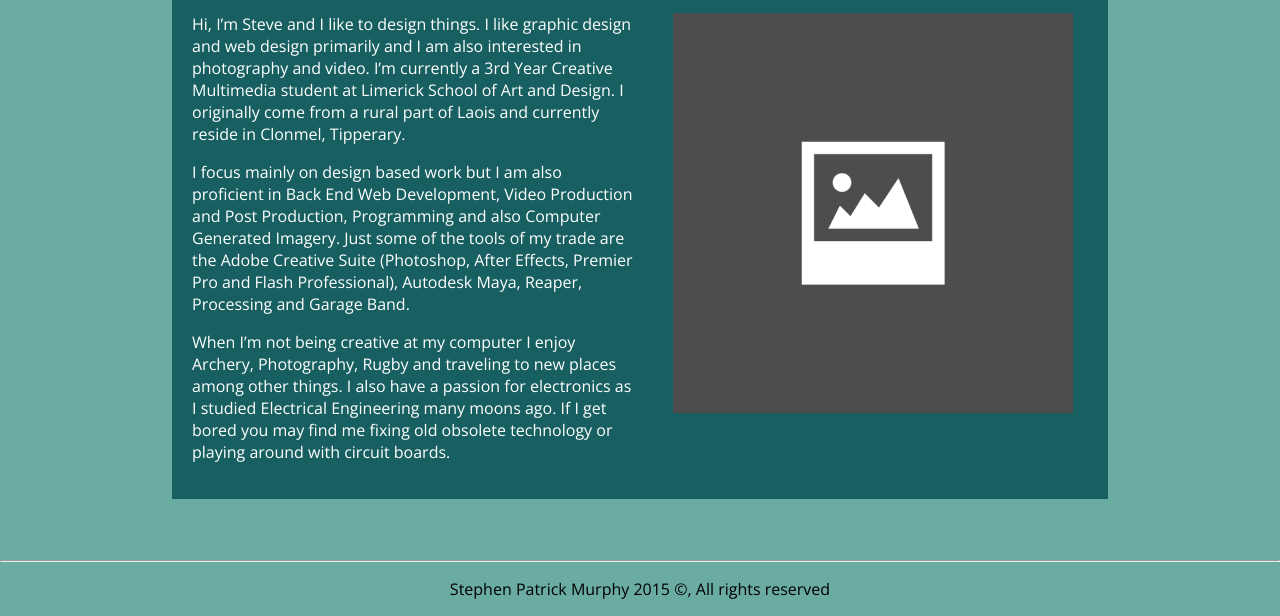
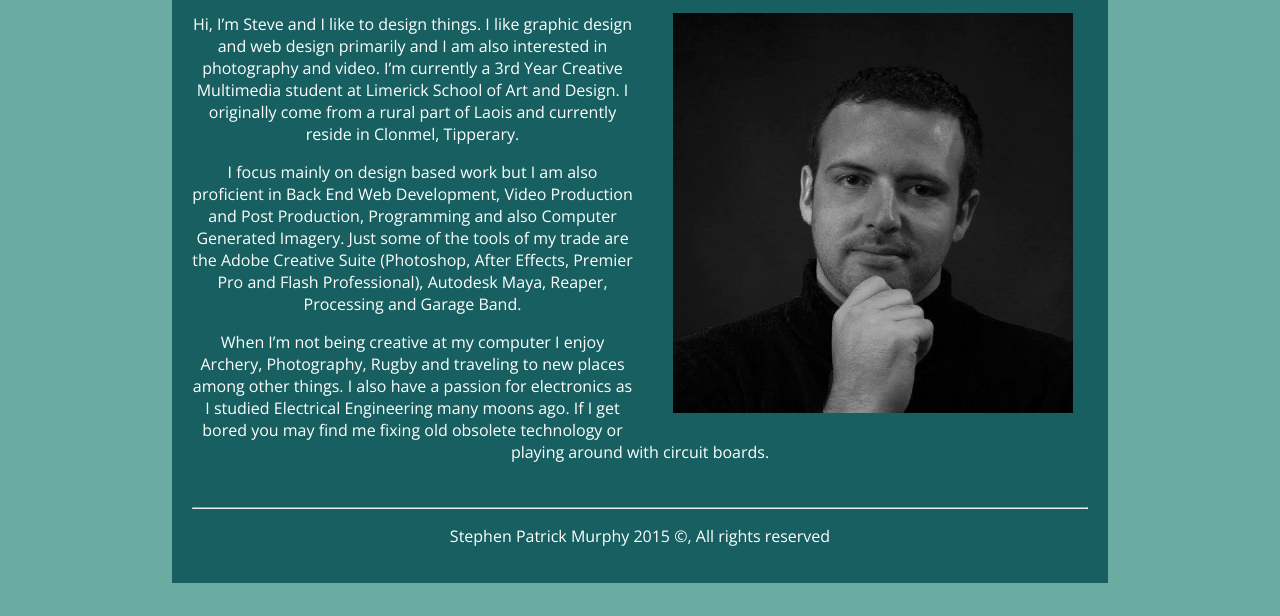
Before and after one commit to Steve18292/Steve18292.github.io, a plain HTML site: page about.html in a window 1280 px wide. Shown: the part 184-800 px from the top of the page. Drawn offline with nearby package versions, Linux system fonts and the light colour scheme.

Commit message:
Fixed footer issue
Fixed an issue with the footer and replaced some images

```diff
--- a/about.html
+++ b/about.html
@@ -23,19 +23,18 @@
 		<div class="header">
    	    	<img src="images/logo.png" width="60%" height="auto" alt="Stephen Partick Murphys Logo">
         </div> <!-- End Header -->
-        <div class="content">
-        	<img style="float: right; margin: 0px 15px 15px 40px;"src="images/placeholder.png" width="400" height="400" alt="placeholder" >
+        <div class="content" style="text-align:center">
+                	<img style="float: right; margin: 0px 15px 15px 40px;"src="images/profile.jpg" width="400" height="400" alt="placeholder" >
         	<p>Hi, I’m Steve and I like to design things. I like graphic design and web design primarily and I am also interested in photography and video. I’m currently a 3rd Year Creative Multimedia student at Limerick School of Art and Design. I originally come from a rural part of Laois and currently reside in Clonmel, Tipperary.</p>
 
 			<p>I focus mainly on design based work but I am also proficient in Back End Web Development, Video Production and Post Production, Programming and also Computer Generated Imagery. Just some of the tools of my trade are the Adobe Creative Suite (Photoshop, After Effects, Premier Pro and Flash Professional), Autodesk Maya, Reaper, Processing and Garage Band.</p>
 
 			<p>When I’m not being creative at my computer I enjoy Archery, Photography, Rugby and traveling to new places among other things. I also have a passion for electronics as I studied Electrical Engineering many moons ago. If I get bored you may find me fixing old obsolete technology or playing around with circuit boards.</p>
-
-        </div><!-- End Content -->
-        <div class="footer">
-        <hr/>
-        <p> Stephen Patrick Murphy 2015 &#169, All rights reserved</p>
+        </content> <!-- End Content -->
+	</div><!-- end Container -->
+    <div class="footer">
+        	<hr/>
+        	<p> Stephen Patrick Murphy 2015 &#169, All rights reserved</p>
    		</div><!-- End Footer -->
-</div><!-- end Container -->
 </body>
 </html>
--- a/global.css
+++ b/global.css
@@ -95,10 +95,12 @@ body {
 }
 
 .footer {
-  position: fixed;
+  /* position: fixed; */
   right: 0;
   bottom: 0;
   left: 0;
+  padding-top:20px;
+  color: #FFF;
   text-align: center;
   clear:both;
 }
```
Also changed, not shown: contact.html (+2 -2 lines), cv.html (+2 -3 lines), graphic.html (+2 -2 lines), index.html (+2 -2 lines), motion.html (+2 -2 lines), other.html (+2 -2 lines), photo.html (+2 -2 lines), unsure.html (+2 -2 lines), web.html (+2 -2 lines), work.html (+4 -4 lines), images/Profile.jpg (added), images/placeholder_blo.jpg, images/placeholder_gfx.jpg, images/placeholder_motion.jpg, 3 more files.
